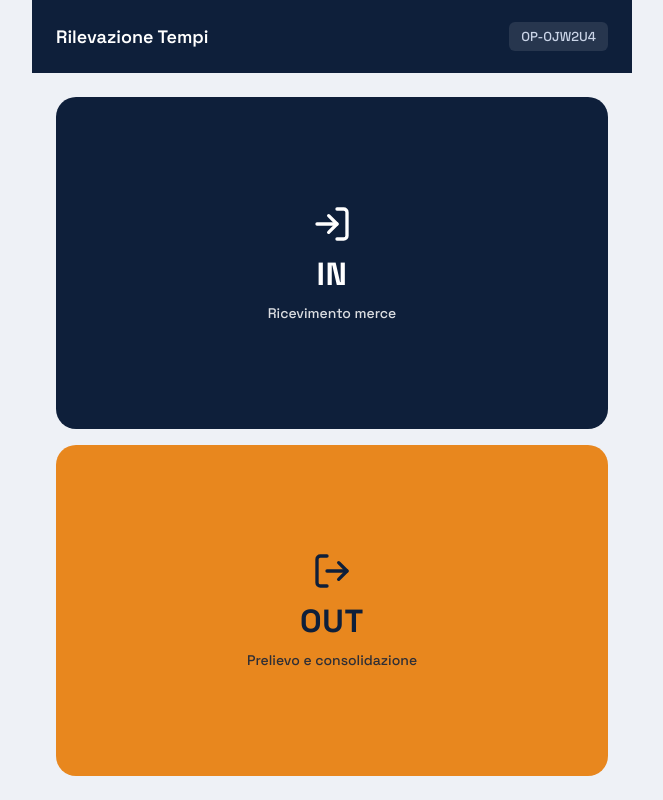
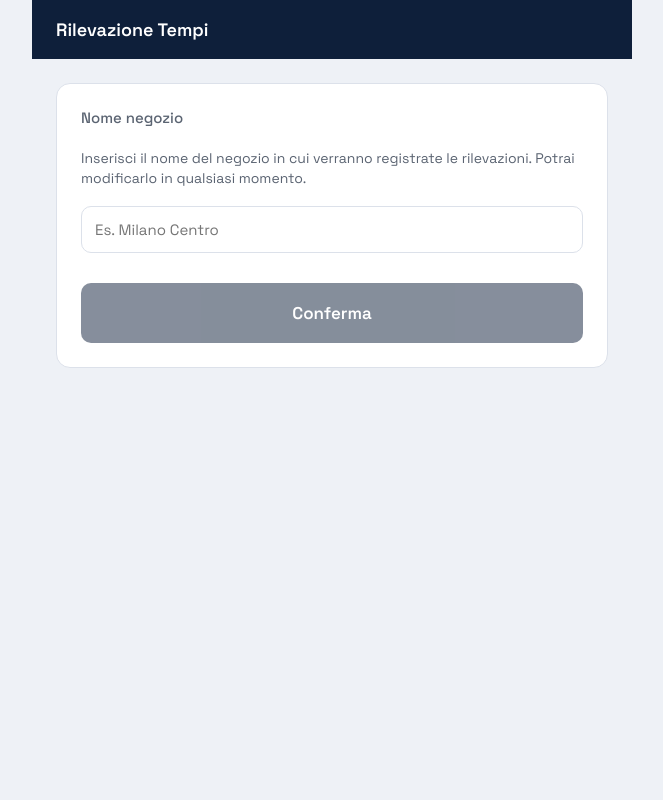
Before and after one commit to martimalatesta/rilevazione-tempi-logistica, a React (Vite) app: page / in a window 1280 px wide. Shown: the whole page, without its empty margins (308-971 px from the left). Built offline with nearby package versions, Linux system fonts and the light colour scheme.

Commit message:
Add files via upload

```diff
--- a/src/App.css
+++ b/src/App.css
@@ -42,11 +42,23 @@ button {
 .header {
   background: var(--navy-900);
   color: #fff;
-  padding: 22px 24px;
+  padding: 18px 24px;
+  display: flex;
+  flex-direction: column;
+  gap: 10px;
+}
+
+.header-top {
+  display: flex;
+  align-items: center;
+  gap: 12px;
+}
+
+.header-meta {
   display: flex;
   align-items: center;
   justify-content: space-between;
-  gap: 12px;
+  gap: 8px;
 }
 
 .home-btn {
@@ -67,6 +79,50 @@ button {
   font-size: 18px;
   font-weight: 600;
   flex: 1;
+}
+
+.store-chip {
+  display: flex;
+  align-items: center;
+  gap: 6px;
+  background: rgba(255, 255, 255, 0.1);
+  border: none;
+  color: #cbd5e8;
+  font-size: 12px;
+  font-weight: 500;
+  padding: 5px 10px;
+  border-radius: 6px;
+  cursor: pointer;
+}
+
+.store-edit {
+  display: flex;
+  align-items: center;
+  gap: 6px;
+}
+
+.store-edit-input {
+  background: rgba(255, 255, 255, 0.12);
+  border: 1px solid rgba(255, 255, 255, 0.3);
+  color: #fff;
+  font-size: 12px;
+  padding: 5px 8px;
+  border-radius: 6px;
+  min-width: 120px;
+}
+
+.store-edit-confirm {
+  background: var(--amber);
+  border: none;
+  color: var(--navy-900);
+  width: 26px;
+  height: 26px;
+  min-width: 26px;
+  border-radius: 6px;
+  display: flex;
+  align-items: center;
+  justify-content: center;
+  cursor: pointer;
 }
 
 .operator-chip {
--- a/src/App.jsx
+++ b/src/App.jsx
@@ -1,11 +1,15 @@
 import { HashRouter, Routes, Route } from 'react-router-dom'
 import Landing from './Landing.jsx'
 import TimerFlow from './TimerFlow.jsx'
+import { StoreProvider } from './StoreContext.jsx'
+import StoreGate from './StoreGate.jsx'
 import { IN_ACTIVITIES, IN_ACTIVITY_FIELDS, IN_PHOTO_ACTIVITY, IN_PHOTO_HINT } from './inConfig.js'
 import { OUT_ACTIVITIES, OUT_ACTIVITY_FIELDS } from './outConfig.js'
 
 export default function App() {
   return (
+    <StoreProvider>
+      <StoreGate>
         <HashRouter>
           <Routes>
             <Route path="/" element={<Landing />} />
@@ -25,10 +29,17 @@ export default function App() {
             <Route
               path="/out"
               element={
-            <TimerFlow sezione="OUT" sectionLabel="OUT" activities={OUT_ACTIVITIES} activityFieldsMap={OUT_ACTIVITY_FIELDS} />
+                <TimerFlow
+                  sezione="OUT"
+                  sectionLabel="OUT"
+                  activities={OUT_ACTIVITIES}
+                  activityFieldsMap={OUT_ACTIVITY_FIELDS}
+                />
               }
             />
           </Routes>
         </HashRouter>
+      </StoreGate>
+    </StoreProvider>
   )
 }
--- a/src/Landing.jsx
+++ b/src/Landing.jsx
@@ -1,6 +1,7 @@
 import { useNavigate } from 'react-router-dom'
 import { LogIn, LogOut } from 'lucide-react'
 import { getOperatorId } from './shared.jsx'
+import { StoreChip } from './StoreContext.jsx'
 import { useState } from 'react'
 
 export default function Landing() {
@@ -10,8 +11,13 @@ export default function Landing() {
   return (
     <div className="app">
       <header className="header">
-        <span className="header-title">Rilevazione Tempi</span>
-        <span className="operator-chip">{operatorId}</span>
+        <div className="header-top">
+          <span className="header-title">Rilevazione Tempi</span>
+        </div>
+        <div className="header-meta">
+          <StoreChip />
+          <span className="operator-chip">{operatorId}</span>
+        </div>
       </header>
 
       <main className="main landing-main">
--- /dev/null
+++ b/src/StoreContext.jsx
@@ -0,0 +1,62 @@
+import { createContext, useContext, useState } from 'react'
+import { Pencil, Check } from 'lucide-react'
+
+const KEY = 'rt_store_name'
+const StoreContext = createContext(null)
+
+export function StoreProvider({ children }) {
+  const [storeName, setStoreNameState] = useState(() => localStorage.getItem(KEY) || '')
+
+  function setStoreName(name) {
+    localStorage.setItem(KEY, name)
+    setStoreNameState(name)
+  }
+
+  return <StoreContext.Provider value={{ storeName, setStoreName }}>{children}</StoreContext.Provider>
+}
+
+export function useStore() {
+  return useContext(StoreContext)
+}
+
+export function StoreChip() {
+  const { storeName, setStoreName } = useStore()
+  const [editing, setEditing] = useState(false)
+  const [value, setValue] = useState(storeName)
+
+  function confirm() {
+    const trimmed = value.trim()
+    if (trimmed) setStoreName(trimmed)
+    setEditing(false)
+  }
+
+  if (editing) {
+    return (
+      <div className="store-edit">
+        <input
+          type="text"
+          className="store-edit-input"
+          value={value}
+          onChange={(e) => setValue(e.target.value)}
+          autoFocus
+        />
+        <button className="store-edit-confirm" onClick={confirm} aria-label="Conferma negozio">
+          <Check size={16} />
+        </button>
+      </div>
+    )
+  }
+
+  return (
+    <button
+      className="store-chip"
+      onClick={() => {
+        setValue(storeName)
+        setEditing(true)
+      }}
+    >
+      {storeName}
+      <Pencil size={13} />
+    </button>
+  )
+}
--- /dev/null
+++ b/src/StoreGate.jsx
@@ -0,0 +1,38 @@
+import { useState } from 'react'
+import { useStore } from './StoreContext.jsx'
+
+export default function StoreGate({ children }) {
+  const { storeName, setStoreName } = useStore()
+  const [value, setValue] = useState('')
+
+  if (storeName) return children
+
+  return (
+    <div className="app">
+      <header className="header">
+        <div className="header-top">
+          <span className="header-title">Rilevazione Tempi</span>
+        </div>
+      </header>
+      <main className="main">
+        <div className="summary">
+          <p className="section-label">Nome negozio</p>
+          <p className="fields-intro">
+            Inserisci il nome del negozio in cui verranno registrate le rilevazioni. Potrai modificarlo in qualsiasi
+            momento.
+          </p>
+          <input
+            type="text"
+            className="field-input"
+            placeholder="Es. Milano Centro"
+            value={value}
+            onChange={(e) => setValue(e.target.value)}
+          />
+          <button className="cta-btn" disabled={!value.trim()} onClick={() => setStoreName(value.trim())} style={{ marginTop: 16 }}>
+            Conferma
+          </button>
+        </div>
+      </main>
+    </div>
+  )
+}
--- a/src/TimerFlow.jsx
+++ b/src/TimerFlow.jsx
@@ -2,9 +2,11 @@ import { useState, useEffect, useRef } from 'react'
 import { useNavigate } from 'react-router-dom'
 import { Pause, Play, Square, Camera, X, Home } from 'lucide-react'
 import { SCRIPT_URL, getOperatorId, formatClock, formatElapsed, resizeImage, hasAltroFollowUp, ExtraField } from './shared.jsx'
+import { StoreChip, useStore } from './StoreContext.jsx'
 
 export default function TimerFlow({ sezione, sectionLabel, activities, activityFieldsMap, photoActivityName, photoHint }) {
   const navigate = useNavigate()
+  const { storeName } = useStore()
   const [operatorId] = useState(getOperatorId)
   const [activity, setActivity] = useState(null)
   const [status, setStatus] = useState('idle') // idle | preparing | running | paused | stopped
@@ -131,6 +133,7 @@ export default function TimerFlow({ sezione, sectionLabel, activities, activityF
     const durata = Math.round((accumulatedMs / 60000) * 100) / 100
     const payload = {
       sezione,
+      negozio: storeName,
       operatore: operatorId,
       attivita: activity.name,
       oraInizio: formatClock(startWallClock),
@@ -182,11 +185,16 @@ export default function TimerFlow({ sezione, sectionLabel, activities, activityF
   return (
     <div className="app">
       <header className="header">
-        <button className="home-btn" onClick={() => navigate('/')} aria-label="Torna alla home">
-          <Home size={20} />
-        </button>
-        <span className="header-title">Rilevazione Tempi · {sectionLabel}</span>
-        <span className="operator-chip">{operatorId}</span>
+        <div className="header-top">
+          <button className="home-btn" onClick={() => navigate('/')} aria-label="Torna alla home">
+            <Home size={20} />
+          </button>
+          <span className="header-title">Rilevazione Tempi · {sectionLabel}</span>
+        </div>
+        <div className="header-meta">
+          <StoreChip />
+          <span className="operator-chip">{operatorId}</span>
+        </div>
       </header>
 
       <main className="main">
```
Lines whose indentation alone changed are shown as unchanged.
